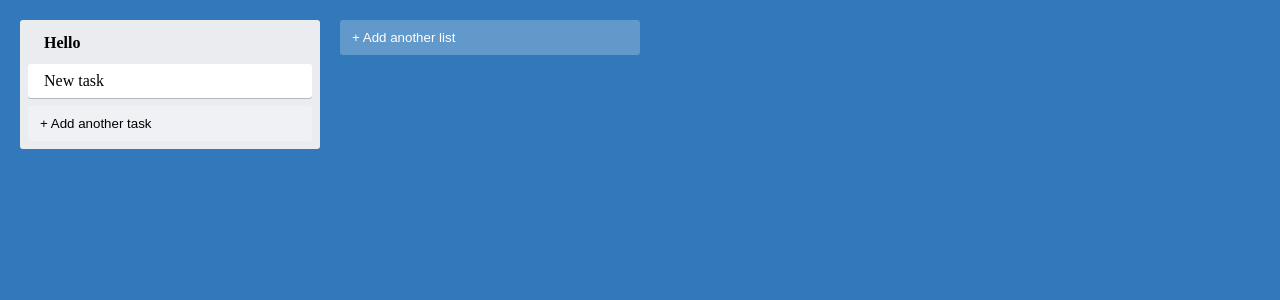
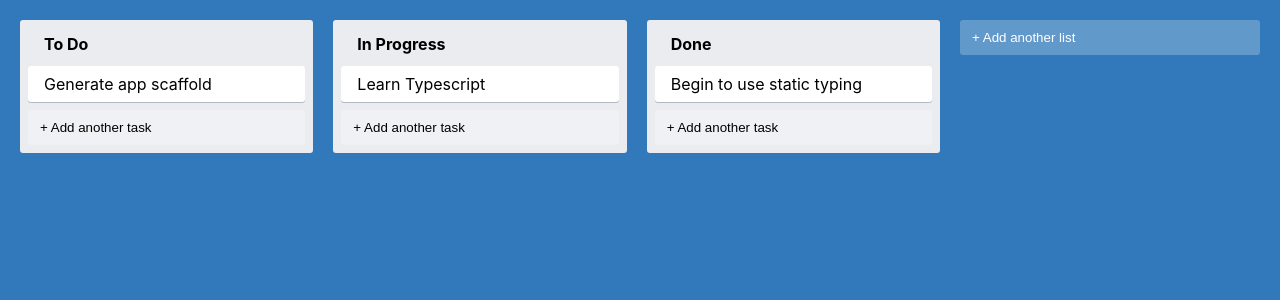
Before and after one commit to OdinVerst/trello-ts, a React (Create React App) app: page / in a window 1280 px wide. Shown: the top 300 px of the page. Built offline with nearby package versions, Linux system fonts and the light colour scheme.

Commit message:
Fix font and add new mock data

```diff
--- a/src/App.tsx
+++ b/src/App.tsx
@@ -7,10 +7,16 @@
 export const App = () => {
     return (
         <AppContainer>
-            <Column text={'Hello'}>
-                <Card text={'New task'}/>
+            <Column text="To Do">
+                <Card text="Generate app scaffold"/>
             </Column>
-            <AddNewItem onAdd={console.log} toggleButtonText={"+ Add another list"} />
+            <Column text="In Progress">
+                <Card text="Learn Typescript"/>
+            </Column>
+            <Column text="Done">
+                <Card text="Begin to use static typing"/>
+            </Column>
+            <AddNewItem onAdd={console.log} toggleButtonText={"+ Add another list"}/>
         </AppContainer>
     );
 }
--- a/src/index.css
+++ b/src/index.css
@@ -4,6 +4,9 @@
 
 body {
     margin: 0;
+    font-family: -apple-system, BlinkMacSystemFont, 'Segoe UI', 'Roboto', 'Oxygen', 'Ubuntu', 'Cantarell', 'Fira Sans', 'Droid Sans', 'Helvetica Neue', sans-serif;
+    -webkit-font-smoothing: antialiased;
+    -moz-osx-font-smoothing: grayscale;
 }
 
 html, body, #root {
```
